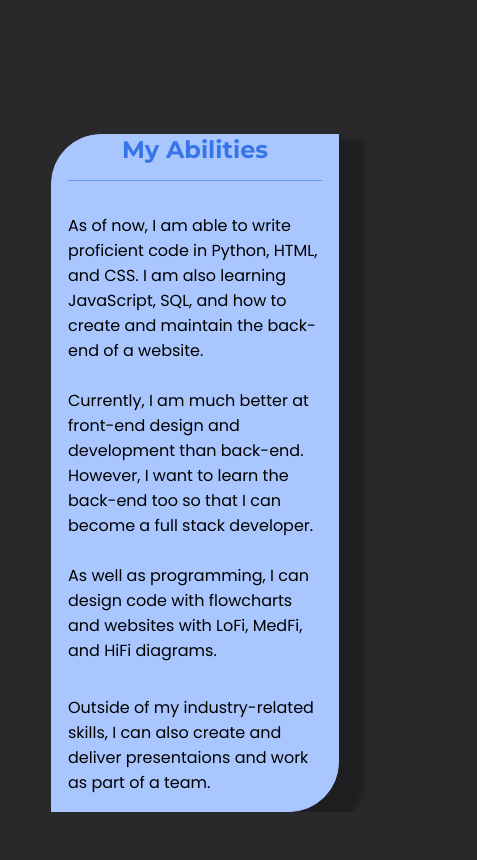
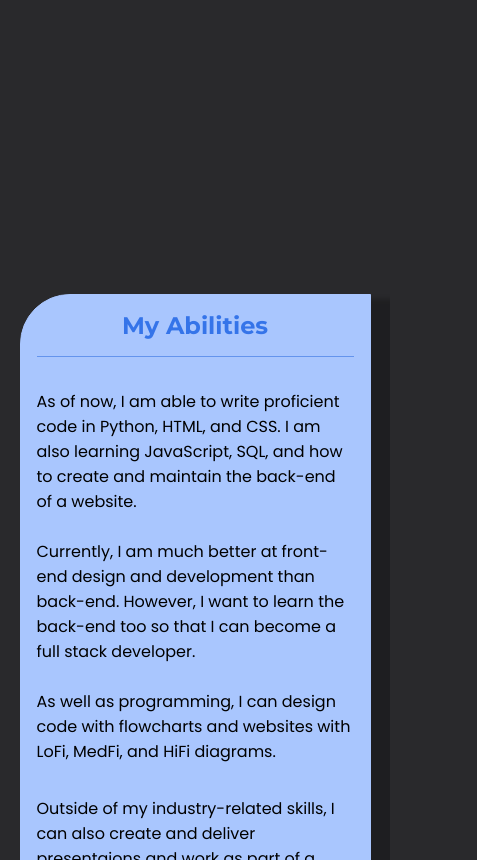
Before and after one commit to DylanBk/Portfolio-V3, a plain HTML site: page index.html in a window 390 px wide. Shown: the part 1140-2000 px from the top of the page, 477 px wide, since content can reach past the window. Drawn offline with nearby package versions, Linux system fonts and the light colour scheme.

Commit message:
Add files via upload

```diff
--- a/style.css
+++ b/style.css
@@ -865,12 +865,12 @@ body {
     }
 
     #container {
-        width: max-content;
+        /* width: max-content; */
         display: flex;
         flex-direction: column;
         flex-wrap: nowrap;
         align-items: stretch;
-        margin: 5rem 7rem 0;
+        margin: 5rem 0 0 5rem;
         user-select: none;
     }
     #container a {
@@ -945,20 +945,20 @@ body {
     }
 
     #abilities-container {
-        width: 18rem;
+        width: 90%;
         display: flex;
         flex-direction: column;
         border: solid 1px var(--tertiaryBlue);
         border-radius: 50px 0 50px 0;
-        margin: auto;
+        margin: 10rem auto;
         background: var(--tertiaryBlue);
         box-shadow: 15px 15px 5px 10px rgba(0, 0, 0, 0.25);
         font-family: Poppins;
         transition: 1s ease all;
-        /* transform: translateX(50%); */
+        transform: none !important;
     }
     #abilities-container h2 {
-        padding-bottom: 1rem;
+        padding: 1rem;
         border-bottom: solid 1px var(--secondaryBlue);
         margin: 0 1rem 1rem;
         color: var(--primaryBlue);
```
